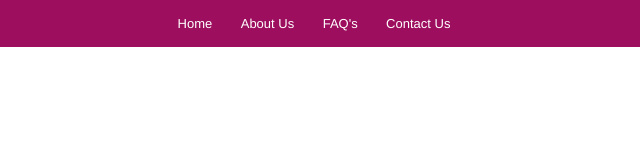
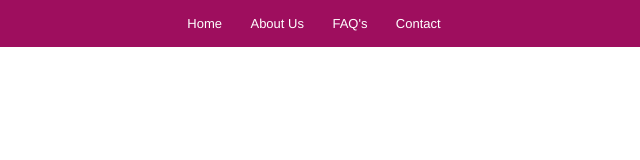
Before and after one commit to Pawan1914/Sass-Tutorial, a plain HTML site: page index.html in a window 1280 px wide. Shown: the full height of the page, 326-966 px from the left. Drawn offline with nearby package versions, Linux system fonts and the light colour scheme.

Commit message:
change contact us to contact

```diff
--- a/index.html
+++ b/index.html
@@ -44,7 +44,7 @@
                 </ul>
             </li>
             <li><a href="">FAQ's</a></li>
-            <li><a href="">Contact Us</a></li>
+            <li><a href="">Contact</a></li>
         </ul>
     </nav>
 
```
